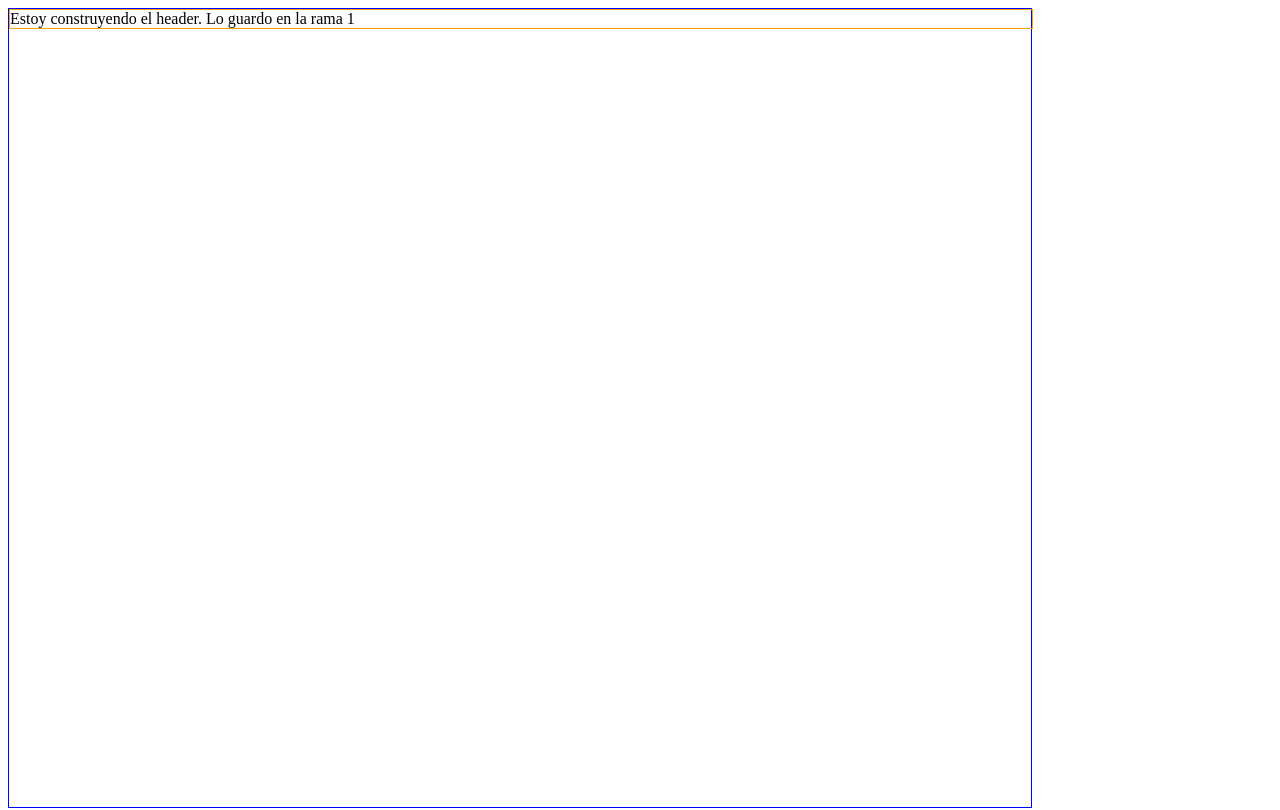
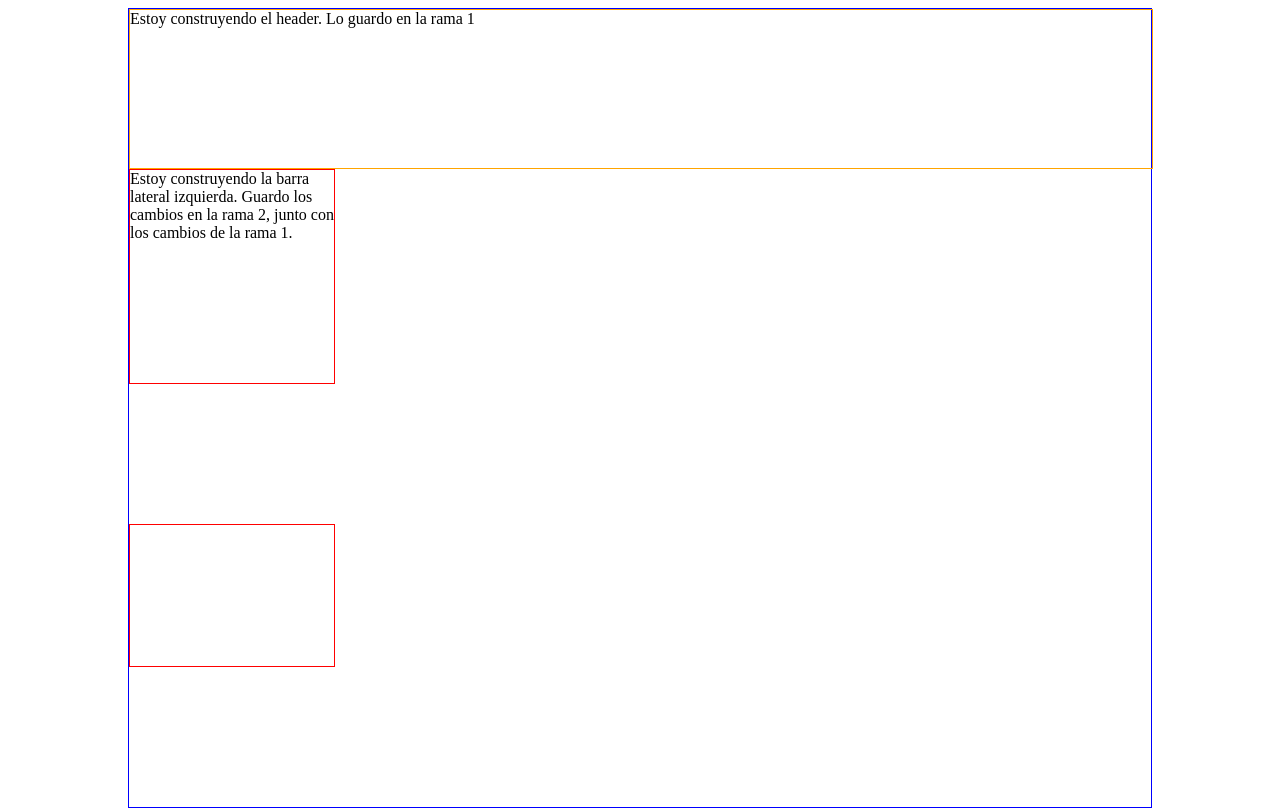
Before and after one commit to SalvaGonzSan/EjercicioRepaso2abril19, a plain HTML site: page index.html in a window 1280 px wide. Drawn offline with Linux system fonts and the light colour scheme.

Commit message:
Versión 1.2 Rama 2

```diff
--- a/estilos/estilos1.scss
+++ b/estilos/estilos1.scss
@@ -3,9 +3,17 @@
     min-height: 100vh;
     border:1px solid blue;
     box-sizing: border-box;
+    display: grid;
+    margin:0 auto;
     header{
         width:100%;
         min-height: 15%;
         border:1px solid orange;
     }
+    aside{
+        width:20%;
+        min-height:70%;
+        border:1px solid red;
+    }
+
 }
--- a/index.html
+++ b/index.html
@@ -12,7 +12,7 @@
 <body>
     <div class="contenedor">
         <header>Estoy construyendo el header. Lo guardo en la rama 1</header>
-        <aside></aside>
+        <aside>Estoy construyendo la barra lateral izquierda. Guardo los cambios en la rama 2, junto con los cambios de la rama 1.</aside>
         <main></main>
         <aside></aside>
         <footer></footer>
```
Also changed, not shown: estilos/estilos1.css, 1 other file.
